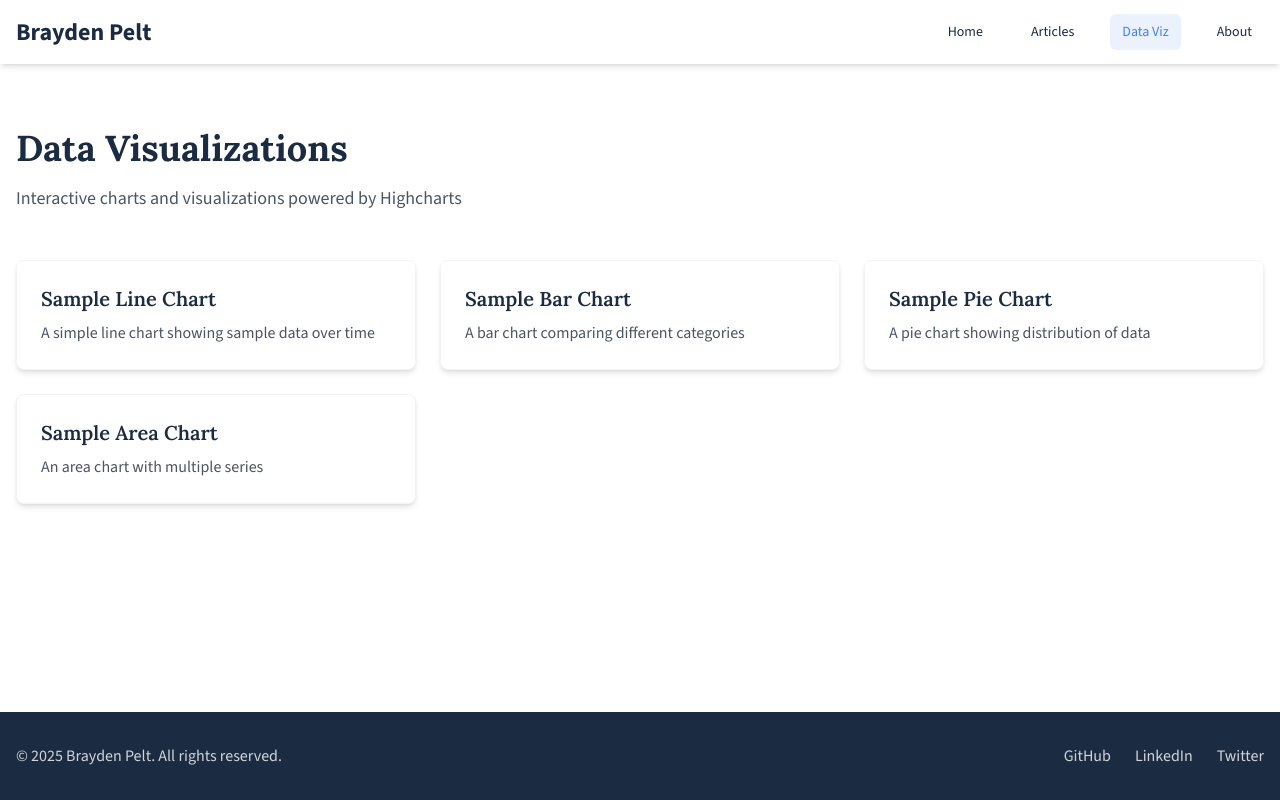
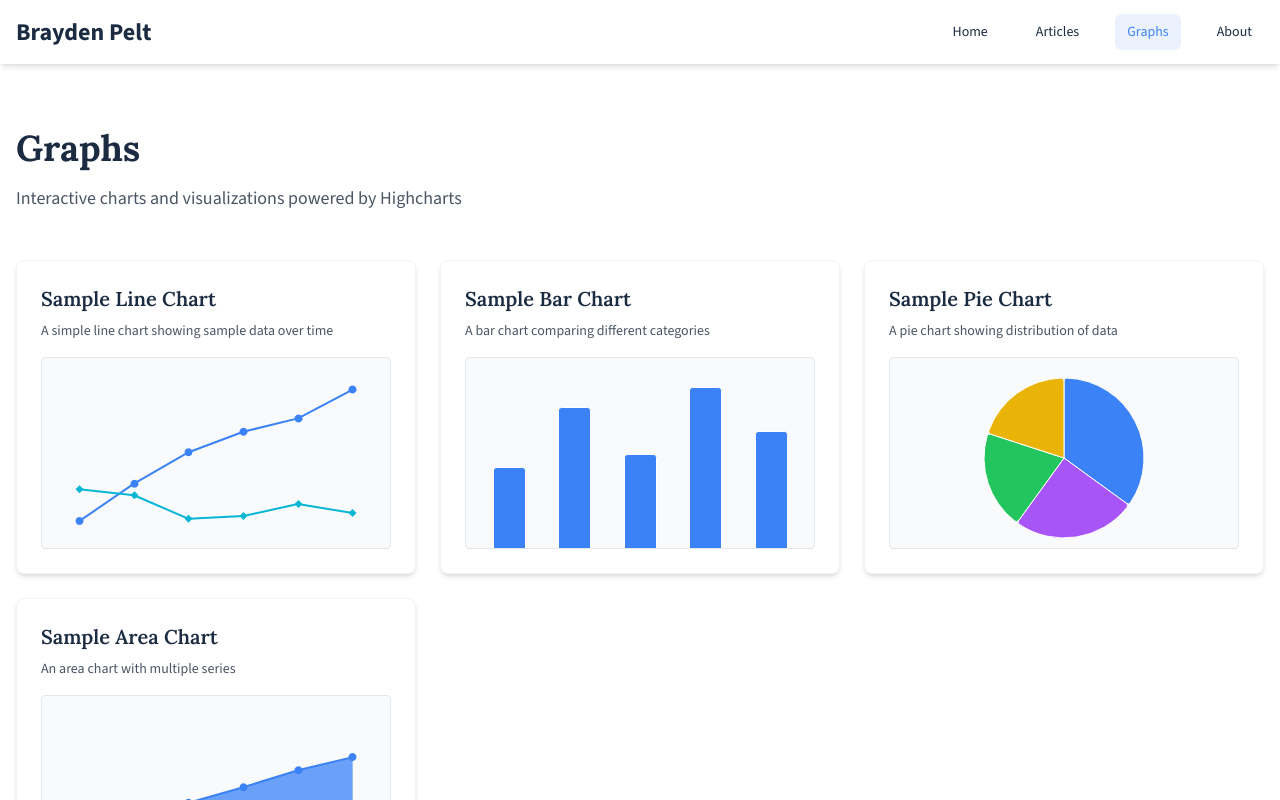
Before and after one commit to Reel48/braydenpelt.com, a Next.js app: page /data-viz in a window 1280 px wide. Shown: the top 800 px of the page. Built offline with nearby package versions, Linux system fonts and the light colour scheme.

Commit message:
Rename Data Viz to Graphs and add clickable graph previews on listing page

```diff
--- a/app/data-viz/page.tsx
+++ b/app/data-viz/page.tsx
@@ -1,46 +1,49 @@
-import Link from 'next/link'
+import GraphPreview from '@/components/GraphPreview'
 
-const visualizations = [
+const graphs = [
   {
     title: 'Sample Line Chart',
     description: 'A simple line chart showing sample data over time',
     href: '/data-viz/line-chart',
+    type: 'line' as const,
   },
   {
     title: 'Sample Bar Chart',
     description: 'A bar chart comparing different categories',
     href: '/data-viz/bar-chart',
+    type: 'bar' as const,
   },
   {
     title: 'Sample Pie Chart',
     description: 'A pie chart showing distribution of data',
     href: '/data-viz/pie-chart',
+    type: 'pie' as const,
   },
   {
     title: 'Sample Area Chart',
     description: 'An area chart with multiple series',
     href: '/data-viz/area-chart',
+    type: 'area' as const,
   },
 ]
 
-export default function DataVizPage() {
+export default function GraphsPage() {
   return (
     <div className="container mx-auto px-4 py-16">
-      <h1 className="text-4xl font-bold mb-4 text-primary dark:text-gray-100">Data Visualizations</h1>
+      <h1 className="text-4xl font-bold mb-4 text-primary dark:text-gray-100">Graphs</h1>
       <p className="text-gray-600 dark:text-gray-300 mb-12 text-lg">
         Interactive charts and visualizations powered by Highcharts
       </p>
 
       <div className="grid md:grid-cols-2 lg:grid-cols-3 gap-6">
-        {visualizations.map((viz) => (
-          <Link
-            key={viz.href}
-            href={viz.href}
-            className="block p-6 bg-white dark:bg-gray-800 rounded-lg shadow-md hover:shadow-lg transition-all duration-200 border border-gray-100 dark:border-gray-700 group"
-          >
-            <h2 className="text-xl font-semibold mb-2 text-primary dark:text-gray-100 group-hover:text-primary/80 transition-colors">{viz.title}</h2>
-            <p className="text-gray-600 dark:text-gray-300">{viz.description}</p>
-          </Link>
+        {graphs.map((graph) => (
+          <GraphPreview
+            key={graph.href}
+            type={graph.type}
+            title={graph.title}
+            href={graph.href}
+            description={graph.description}
+          />
         ))}
       </div>
     </div>
--- a/app/page.tsx
+++ b/app/page.tsx
@@ -34,7 +34,7 @@ export default async function Home() {
           </div>
 
           <div className="p-6 bg-white dark:bg-gray-800 rounded-lg shadow-md hover:shadow-lg transition-all duration-200 border border-gray-100 dark:border-gray-700">
-            <h2 className="text-2xl font-semibold mb-3 text-primary dark:text-gray-100">Data Viz</h2>
+            <h2 className="text-2xl font-semibold mb-3 text-primary dark:text-gray-100">Graphs</h2>
             <p className="text-gray-600 dark:text-gray-300 mb-4">
               Interactive charts and data visualizations powered by Highcharts.
             </p>
@@ -42,7 +42,7 @@ export default async function Home() {
               href="/data-viz"
               className="text-gray-600 hover:text-primary dark:text-gray-400 dark:hover:text-gray-200 font-medium mt-4 inline-block transition-colors group"
             >
-              Explore Visualizations
+              Explore Graphs
               <span className="inline-block transition-transform group-hover:translate-x-1">→</span>
             </Link>
           </div>
--- /dev/null
+++ b/components/GraphPreview.tsx
@@ -0,0 +1,169 @@
+'use client'
+
+import dynamic from 'next/dynamic'
+import Highcharts from 'highcharts'
+
+const HighchartsChart = dynamic(() => import('@/components/HighchartsChart'), {
+  ssr: false,
+})
+
+interface GraphPreviewProps {
+  type: 'line' | 'bar' | 'pie' | 'area'
+  title: string
+  href: string
+  description: string
+}
+
+export default function GraphPreview({ type, title, href, description }: GraphPreviewProps) {
+  const getPreviewOptions = (): Highcharts.Options => {
+    const baseOptions: Highcharts.Options = {
+      chart: {
+        type: type === 'bar' ? 'column' : type,
+        height: 200,
+        spacing: [10, 10, 10, 10],
+      },
+      title: {
+        text: '',
+      },
+      credits: {
+        enabled: false,
+      },
+      legend: {
+        enabled: false,
+      },
+      tooltip: {
+        enabled: false,
+      },
+    }
+
+    switch (type) {
+      case 'line':
+        return {
+          ...baseOptions,
+          xAxis: {
+            categories: ['Jan', 'Feb', 'Mar', 'Apr', 'May', 'Jun'],
+            labels: { enabled: false },
+            title: { text: '' },
+            lineWidth: 0,
+            tickWidth: 0,
+          },
+          yAxis: {
+            labels: { enabled: false },
+            title: { text: '' },
+            gridLineWidth: 0,
+          },
+          series: [
+            {
+              name: 'Series 1',
+              type: 'line',
+              data: [29.9, 71.5, 106.4, 129.2, 144.0, 176.0],
+              color: '#3b82f6',
+            },
+            {
+              name: 'Series 2',
+              type: 'line',
+              data: [65.2, 58.6, 32.4, 35.5, 48.9, 38.8],
+              color: '#06b6d4',
+            },
+          ],
+        }
+      case 'bar':
+        return {
+          ...baseOptions,
+          xAxis: {
+            categories: ['A', 'B', 'C', 'D', 'E'],
+            labels: { enabled: false },
+            title: { text: '' },
+            lineWidth: 0,
+            tickWidth: 0,
+          },
+          yAxis: {
+            labels: { enabled: false },
+            title: { text: '' },
+            gridLineWidth: 0,
+          },
+          series: [
+            {
+              name: 'Data',
+              type: 'column',
+              data: [45, 78, 52, 89, 65],
+              color: '#3b82f6',
+            },
+          ],
+        }
+      case 'pie':
+        return {
+          ...baseOptions,
+          plotOptions: {
+            pie: {
+              dataLabels: { enabled: false },
+            },
+          },
+          series: [
+            {
+              name: 'Share',
+              type: 'pie',
+              data: [
+                { name: 'A', y: 35, color: '#3b82f6' },
+                { name: 'B', y: 25, color: '#a855f7' },
+                { name: 'C', y: 20, color: '#22c55e' },
+                { name: 'D', y: 20, color: '#eab308' },
+              ],
+            },
+          ],
+        }
+      case 'area':
+        return {
+          ...baseOptions,
+          xAxis: {
+            categories: ['Jan', 'Feb', 'Mar', 'Apr', 'May', 'Jun'],
+            labels: { enabled: false },
+            title: { text: '' },
+            lineWidth: 0,
+            tickWidth: 0,
+          },
+          yAxis: {
+            labels: { enabled: false },
+            title: { text: '' },
+            gridLineWidth: 0,
+          },
+          plotOptions: {
+            area: {
+              stacking: 'normal',
+            },
+          },
+          series: [
+            {
+              name: 'Series 1',
+              type: 'area',
+              data: [29.9, 71.5, 106.4, 129.2, 144.0, 176.0],
+              color: '#3b82f6',
+            },
+            {
+              name: 'Series 2',
+              type: 'area',
+              data: [65.2, 58.6, 32.4, 35.5, 48.9, 38.8],
+              color: '#06b6d4',
+            },
+          ],
+        }
+      default:
+        return baseOptions
+    }
+  }
+
+  return (
+    <a
+      href={href}
+      className="block p-6 bg-white dark:bg-gray-800 rounded-lg shadow-md hover:shadow-lg transition-all duration-200 border border-gray-100 dark:border-gray-700 group"
+    >
+      <h2 className="text-xl font-semibold mb-2 text-primary dark:text-gray-100 group-hover:text-primary/80 transition-colors">
+        {title}
+      </h2>
+      <p className="text-gray-600 dark:text-gray-300 mb-4 text-sm">{description}</p>
+      <div className="w-full h-48 bg-gray-50 dark:bg-gray-900 rounded border border-gray-200 dark:border-gray-700 overflow-hidden">
+        <HighchartsChart options={getPreviewOptions()} />
+      </div>
+    </a>
+  )
+}
--- a/components/Navbar.tsx
+++ b/components/Navbar.tsx
@@ -36,7 +36,7 @@ export default function Navbar() {
   const navLinks = [
     { href: '/', label: 'Home' },
     { href: '/articles', label: 'Articles' },
-    { href: '/data-viz', label: 'Data Viz' },
+    { href: '/data-viz', label: 'Graphs' },
     { href: '/about', label: 'About' },
   ]
 
```
